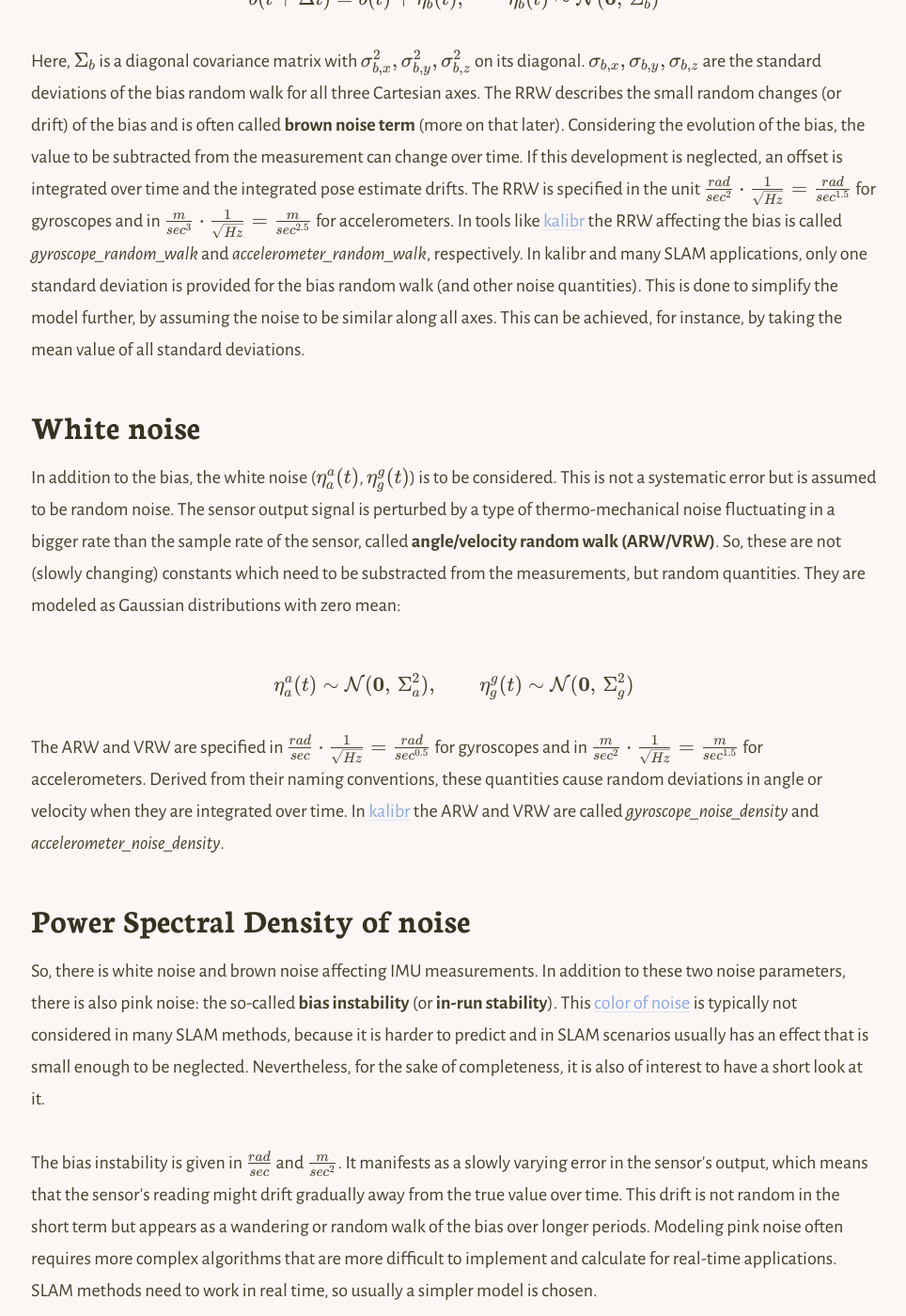
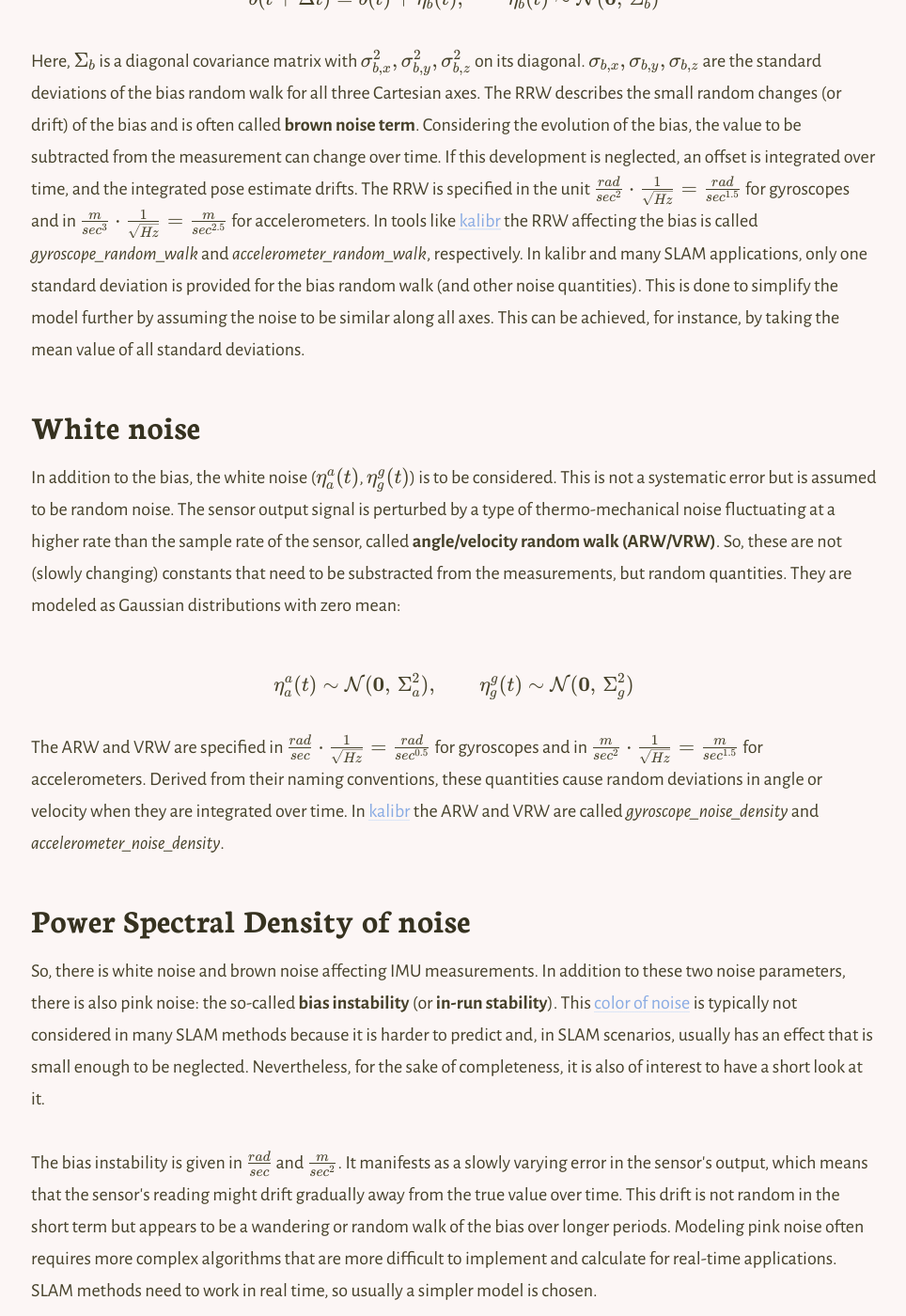
Before and after one commit to hlzmnhnry/hlzmnhnry.github.io, a Jekyll site: the page built from _posts/2024-07-29-imu-error-models.md, in a window 1280 px wide and 1400 px high, scrolled down 1741 px. Shown: the whole window at 94% size, without its empty margins (157-1121 px from the left). Built offline with Jekyll 4.4.1, drawn with Linux system fonts in a browser that asks for light colours; nearby versions of some CDN libraries; some of the changed text lies outside the part shown.

Commit message:
references + grammer imu error models

```diff
--- a/_posts/2024-07-29-imu-error-models.md
+++ b/_posts/2024-07-29-imu-error-models.md
@@ -23,15 +23,15 @@ Inertial measurement units (IMUs) are used in many SLAM procedures. In most case
 
 ## Bias
 
-<p>Starting with the bias, it might seem confusing to model the bias to be time-dependent, since it can be considered as a constant offset. Then the bias would be modeled by a constant \(b(t) = b_0\) (<b>constant bias error</b>). However, the bias also has a dynamic component: the random walk of the bias, described by the <b>rate random walk (RRW)</b>. Then the bias becomes:</p>
+<p>Starting with the bias, it might seem confusing to model the bias as time-dependent, since it can be considered as a constant offset. Then the bias would be modeled by a constant \(b(t) = b_0\) (<b>constant bias error</b>). However, the bias also has a dynamic component: the random walk of the bias, described by the <b>rate random walk (RRW)</b>. Then the bias becomes:</p>
 
 <p>\[b(t + \Delta t) = b(t) + \eta_b(t), \qquad \eta_b(t) \sim \mathcal{N}(\bm{0},\,\Sigma_b)\]</p>
 
-<p>Here, \(\Sigma_b\) is a diagonal covariance matrix with \(\sigma_{b,x}^2, \sigma_{b,y}^2, \sigma_{b,z}^2\) on its diagonal. \(\sigma_{b,x}, \sigma_{b,y}, \sigma_{b,z}\) are the standard deviations of the bias random walk for all three Cartesian axes. The RRW describes the small random changes (or drift) of the bias and is often called <b>brown noise term</b> (more on that later). Considering the evolution of the bias, the value to be subtracted from the measurement can change over time. If this development is neglected, an offset is integrated over time and the integrated pose estimate drifts. The RRW is specified in the unit \(\frac{rad}{sec^2} \cdot \frac{1}{\sqrt{Hz}} = \frac{rad}{sec^{1.5}}\) for gyroscopes and in \(\frac{m}{sec^3} \cdot \frac{1}{\sqrt{Hz}} = \frac{m}{sec^{2.5}}\) for accelerometers. In tools like <a href="https://github.com/ethz-asl/kalibr/wiki/IMU-Noise-Model">kalibr</a> the RRW affecting the bias is called <i>gyroscope_random_walk</i> and <i>accelerometer_random_walk</i>, respectively. In kalibr and many SLAM applications, only one standard deviation is provided for the bias random walk (and other noise quantities). This is done to simplify the model further, by assuming the noise to be similar along all axes. This can be achieved, for instance, by taking the mean value of all standard deviations. </p>
+<p>Here, \(\Sigma_b\) is a diagonal covariance matrix with \(\sigma_{b,x}^2, \sigma_{b,y}^2, \sigma_{b,z}^2\) on its diagonal. \(\sigma_{b,x}, \sigma_{b,y}, \sigma_{b,z}\) are the standard deviations of the bias random walk for all three Cartesian axes. The RRW describes the small random changes (or drift) of the bias and is often called <b>brown noise term</b>. Considering the evolution of the bias, the value to be subtracted from the measurement can change over time. If this development is neglected, an offset is integrated over time, and the integrated pose estimate drifts. The RRW is specified in the unit \(\frac{rad}{sec^2} \cdot \frac{1}{\sqrt{Hz}} = \frac{rad}{sec^{1.5}}\) for gyroscopes and in \(\frac{m}{sec^3} \cdot \frac{1}{\sqrt{Hz}} = \frac{m}{sec^{2.5}}\) for accelerometers. In tools like <a href="https://github.com/ethz-asl/kalibr/wiki/IMU-Noise-Model">kalibr</a> the RRW affecting the bias is called <i>gyroscope_random_walk</i> and <i>accelerometer_random_walk</i>, respectively. In kalibr and many SLAM applications, only one standard deviation is provided for the bias random walk (and other noise quantities). This is done to simplify the model further by assuming the noise to be similar along all axes. This can be achieved, for instance, by taking the mean value of all standard deviations. </p>
 
 ## White noise
 
-<p>In addition to the bias, the white noise (\(\eta_a^a(t)\), \(\eta_g^g(t)\)) is to be considered. This is not a systematic error but is assumed to be random noise. The sensor output signal is perturbed by a type of thermo-mechanical noise fluctuating in a bigger rate than the sample rate of the sensor, called <b>angle/velocity random walk (ARW/VRW)</b>. So, these are not (slowly changing) constants which need to be substracted from the measurements, but random quantities. They are modeled as Gaussian distributions with zero mean:</p>
+<p>In addition to the bias, the white noise (\(\eta_a^a(t)\), \(\eta_g^g(t)\)) is to be considered. This is not a systematic error but is assumed to be random noise. The sensor output signal is perturbed by a type of thermo-mechanical noise fluctuating at a higher rate than the sample rate of the sensor, called <b>angle/velocity random walk (ARW/VRW)</b>. So, these are not (slowly changing) constants that need to be substracted from the measurements, but random quantities. They are modeled as Gaussian distributions with zero mean:</p>
 
 <p>\[\eta_a^a(t) \sim \mathcal{N}(\bm{0},\,\Sigma_a^2), \qquad \eta_g^g(t) \sim \mathcal{N}(\bm{0},\,\Sigma_g^2)\]</p>
 
@@ -39,9 +39,9 @@ Inertial measurement units (IMUs) are used in many SLAM procedures. In most case
 
 ## Power Spectral Density of noise
 
-<p>So, there is white noise and brown noise affecting IMU measurements. In addition to these two noise parameters, there is also pink noise: the so-called <b>bias instability</b> (or <b>in-run stability</b>). This <a href="https://en.wikipedia.org/wiki/Colors_of_noise">color of noise</a> is typically not considered in many SLAM methods, because it is harder to predict and in SLAM scenarios usually has an effect that is small enough to be neglected. Nevertheless, for the sake of completeness, it is also of interest to have a short look at it.</p>
+<p>So, there is white noise and brown noise affecting IMU measurements. In addition to these two noise parameters, there is also pink noise: the so-called <b>bias instability</b> (or <b>in-run stability</b>). This <a href="https://en.wikipedia.org/wiki/Colors_of_noise">color of noise</a> is typically not considered in many SLAM methods because it is harder to predict and, in SLAM scenarios, usually has an effect that is small enough to be neglected. Nevertheless, for the sake of completeness, it is also of interest to have a short look at it.</p>
 
-<p>The bias instability is given in \(\frac{rad}{sec}\) and \(\frac{m}{sec^2}\). It manifests as a slowly varying error in the sensor's output, which means that the sensor's reading might drift gradually away from the true value over time. This drift is not random in the short term but appears as a wandering or random walk of the bias over longer periods. Modeling pink noise often requires more complex algorithms that are more difficult to implement and calculate for real-time applications. SLAM methods need to work in real time, so usually a simpler model is chosen.</p>
+<p>The bias instability is given in \(\frac{rad}{sec}\) and \(\frac{m}{sec^2}\). It manifests as a slowly varying error in the sensor's output, which means that the sensor's reading might drift gradually away from the true value over time. This drift is not random in the short term but appears to be a wandering or random walk of the bias over longer periods. Modeling pink noise often requires more complex algorithms that are more difficult to implement and calculate for real-time applications. SLAM methods need to work in real time, so usually a simpler model is chosen.</p>
 
 <p>All these colors of noise can be characterized by analyzing the power spectral density (PSD) of (IMU) noise. If \(\eta\) is the overall IMU noise, then \(S_\eta(f)\) describes the PSD of noise as a function of the frequency \(f\):</p>
 
```
Also changed, not shown: other parts of _posts/2024-07-29-imu-error-models.md (+13 -2 lines).
